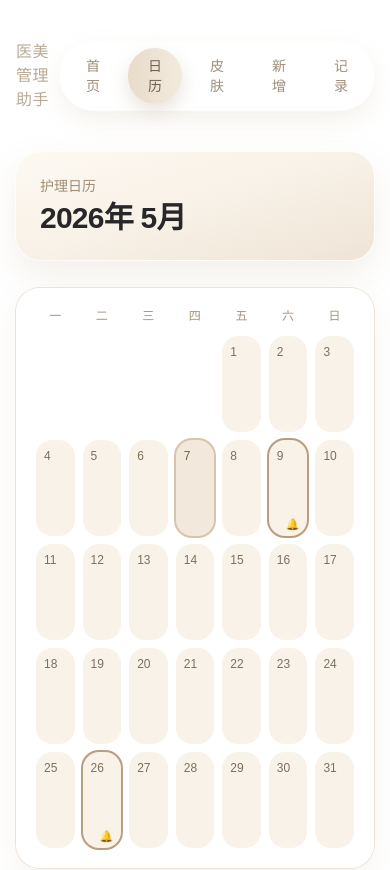
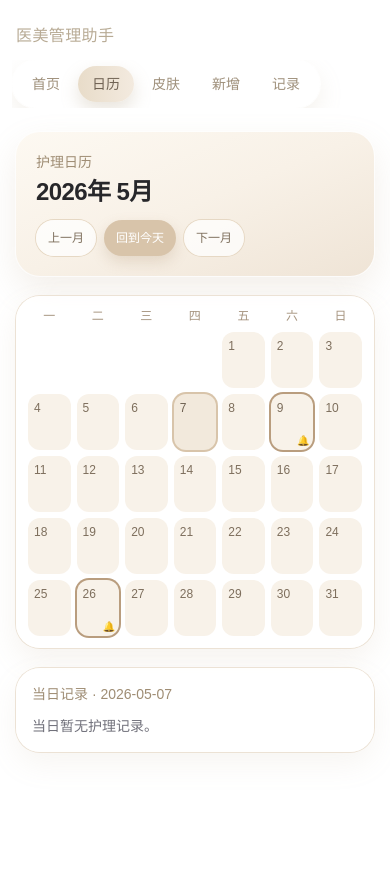
Before and after one commit to hihi122839-pixel/beauty-manager, a Next.js app: page /calendar in a window 390 px wide. Shown: the top 870 px of the page. After the commit the page ends 844 px from the top, so only its background shows below. Built offline with nearby package versions, Linux system fonts and the light colour scheme.

Commit message:
mobile fix + calendar update

```diff
--- a/src/app/add/page.tsx
+++ b/src/app/add/page.tsx
@@ -4,9 +4,9 @@ export default function AddPage() {
   return (
     <section className="space-y-4">
       <div>
-        <h1 className="text-2xl font-semibold text-zinc-800">新增记录</h1>
+        <h1 className="text-xl font-semibold text-zinc-800 sm:text-2xl">新增记录</h1>
         <p className="mt-1 text-sm text-zinc-500">
-          填写本次医美项目信息，提交后会先输出到控制台。
+          填写本次医美项目信息，提交后将保存到本地。
         </p>
       </div>
       <RecordForm />
--- a/src/app/calendar/page.tsx
+++ b/src/app/calendar/page.tsx
@@ -89,30 +89,30 @@ const mockRecordsByDate: Record<string, CalendarRecord[]> = {
 
 export default function CalendarPage() {
   const now = new Date();
-  const year = now.getFullYear();
-  const month = now.getMonth();
-  const today = toDateKey(year, month, now.getDate());
-  const [selectedDate, setSelectedDate] = useState(today);
+  const todayKey = toDateKey(now.getFullYear(), now.getMonth(), now.getDate());
+
+  const [viewYear, setViewYear] = useState(now.getFullYear());
+  const [viewMonth, setViewMonth] = useState(now.getMonth());
+  const [selectedDate, setSelectedDate] = useState(todayKey);
 
   const calendarDays = useMemo(() => {
-    const firstDay = new Date(year, month, 1);
+    const firstDay = new Date(viewYear, viewMonth, 1);
     const startOffset = (firstDay.getDay() + 6) % 7;
-    const daysInMonth = new Date(year, month + 1, 0).getDate();
+    const daysInMonth = new Date(viewYear, viewMonth + 1, 0).getDate();
 
     const cells: Array<{ day: number; dateKey: string } | null> = [];
     for (let i = 0; i < startOffset; i++) {
       cells.push(null);
     }
     for (let day = 1; day <= daysInMonth; day++) {
-      cells.push({ day, dateKey: toDateKey(year, month, day) });
+      cells.push({ day, dateKey: toDateKey(viewYear, viewMonth, day) });
     }
     while (cells.length % 7 !== 0) {
       cells.push(null);
     }
     return cells;
-  }, [month, year]);
+  }, [viewMonth, viewYear]);
 
-  const selectedRecords = mockRecordsByDate[selectedDate] ?? [];
   const reminderProjectsByDate = useMemo(() => {
     const reminderMap: Record<string, string[]> = {};
 
@@ -131,19 +131,73 @@ export default function CalendarPage() {
 
     return reminderMap;
   }, []);
+
+  const selectedRecords = mockRecordsByDate[selectedDate] ?? [];
   const reminderProjectsToday = reminderProjectsByDate[selectedDate] ?? [];
 
+  const goPrevMonth = () => {
+    if (viewMonth === 0) {
+      setViewYear(viewYear - 1);
+      setViewMonth(11);
+      return;
+    }
+    setViewMonth(viewMonth - 1);
+  };
+
+  const goNextMonth = () => {
+    if (viewMonth === 11) {
+      setViewYear(viewYear + 1);
+      setViewMonth(0);
+      return;
+    }
+    setViewMonth(viewMonth + 1);
+  };
+
+  const goToday = () => {
+    const today = new Date();
+    setViewYear(today.getFullYear());
+    setViewMonth(today.getMonth());
+    setSelectedDate(
+      toDateKey(today.getFullYear(), today.getMonth(), today.getDate())
+    );
+  };
+
   return (
-    <section className="space-y-7">
-      <div className="rounded-3xl bg-gradient-to-br from-[#fdf9f2] via-[#f8f1e7] to-[#efe4d6] p-6 shadow-[0_14px_34px_rgba(178,154,122,0.16)] ring-1 ring-white/70">
+    <section className="space-y-5 sm:space-y-7">
+      <div className="rounded-3xl bg-gradient-to-br from-[#fdf9f2] via-[#f8f1e7] to-[#efe4d6] p-5 shadow-[0_14px_34px_rgba(178,154,122,0.16)] ring-1 ring-white/70 sm:p-6">
         <p className="text-sm font-medium text-[#9f8d74]">护理日历</p>
-        <h1 className="mt-1 text-3xl font-semibold tracking-tight text-zinc-800">
-          {year}年 {monthNames[month]}
-        </h1>
+        <div className="mt-1 flex flex-col gap-3 sm:flex-row sm:items-center sm:justify-between">
+          <h1 className="text-2xl font-semibold tracking-tight text-zinc-800 sm:text-3xl">
+            {viewYear}年 {monthNames[viewMonth]}
+          </h1>
+          <div className="flex flex-wrap items-center gap-2">
+            <button
+              type="button"
+              onClick={goPrevMonth}
+              className="min-h-9 rounded-full bg-white/75 px-3 py-1.5 text-xs font-medium text-[#7e6f5d] ring-1 ring-[#e6d8c4] transition hover:bg-white"
+            >
+              上一月
+            </button>
+            <button
+              type="button"
+              onClick={goToday}
+              className="min-h-9 rounded-full bg-[#d8c4aa] px-3 py-1.5 text-xs font-medium text-white shadow-[0_6px_14px_rgba(170,142,108,0.24)] transition hover:brightness-105"
+            >
+              回到今天
+            </button>
+            <button
+              type="button"
+              onClick={goNextMonth}
+              className="min-h-9 rounded-full bg-white/75 px-3 py-1.5 text-xs font-medium text-[#7e6f5d] ring-1 ring-[#e6d8c4] transition hover:bg-white"
+            >
+              下一月
+            </button>
+          </div>
+        </div>
       </div>
 
-      <div className="rounded-3xl bg-white/88 p-5 shadow-[0_12px_30px_rgba(179,156,126,0.12)] ring-1 ring-[#ece2d5]">
-        <div className="mb-3 grid grid-cols-7 gap-2">
+      <div className="rounded-3xl bg-white/88 p-3 shadow-[0_12px_30px_rgba(179,156,126,0.12)] ring-1 ring-[#ece2d5] sm:p-5">
+        <div className="mb-2 grid grid-cols-7 gap-1.5 sm:mb-3 sm:gap-2">
           {weekDays.map((day) => (
             <p
               key={day}
@@ -154,19 +208,26 @@ export default function CalendarPage() {
           ))}
         </div>
 
-        <div className="grid grid-cols-7 gap-2">
+        <div className="grid grid-cols-7 gap-1.5 sm:gap-2">
           {calendarDays.map((cell, index) => {
             if (!cell) {
-              return <div key={`empty-${index}`} className="h-12 rounded-2xl" />;
+              return (
+                <div
+                  key={`empty-${index}`}
+                  className="h-14 rounded-xl sm:h-24 sm:rounded-2xl"
+                />
+              );
             }
 
             const records = mockRecordsByDate[cell.dateKey] ?? [];
             const hasRecord = records.length > 0;
             const reminderProjects = reminderProjectsByDate[cell.dateKey] ?? [];
             const isReminderDay = reminderProjects.length > 0;
-            const isToday = cell.dateKey === today;
+            const isToday = cell.dateKey === todayKey;
             const isSelected = cell.dateKey === selectedDate;
-            const visibleTags = records.slice(0, 3).map((item) => toShortLabel(item.projectName));
+            const visibleTags = records
+              .slice(0, 3)
+              .map((item) => toShortLabel(item.projectName));
             const extraCount = records.length - visibleTags.length;
 
             return (
@@ -175,7 +236,7 @@ export default function CalendarPage() {
                 type="button"
                 onClick={() => setSelectedDate(cell.dateKey)}
                 className={[
-                  "relative flex h-24 flex-col items-start rounded-2xl p-2 text-sm transition",
+                  "relative flex h-14 flex-col items-start rounded-xl p-1.5 text-sm transition sm:h-24 sm:rounded-2xl sm:p-2",
                   isSelected
                     ? "bg-[#f2e9dc] text-[#6f6253] ring-2 ring-[#d8c4aa]"
                     : "bg-[#f8f2e9] text-[#7e6f5d] hover:bg-[#efe4d6]",
@@ -183,19 +244,21 @@ export default function CalendarPage() {
                   isReminderDay && !isSelected ? "ring-2 ring-[#b99d7e]" : "",
                 ].join(" ")}
               >
-                <span className="mb-1 text-xs font-medium">{cell.day}</span>
+                <span className="mb-0.5 text-xs font-medium sm:mb-1">
+                  {cell.day}
+                </span>
                 {hasRecord ? (
-                  <span className="absolute right-2 top-2 h-1.5 w-1.5 rounded-full bg-[#b79c7f]" />
+                  <span className="absolute right-1.5 top-1.5 h-1.5 w-1.5 rounded-full bg-[#b79c7f] sm:right-2 sm:top-2" />
                 ) : null}
                 {isReminderDay ? (
                   <span
-                    className="absolute right-2 bottom-1.5 text-[11px] leading-none"
+                    className="absolute right-1 bottom-1 text-[10px] leading-none sm:right-2 sm:bottom-1.5 sm:text-[11px]"
                     aria-label="提醒日"
                   >
                     🔔
                   </span>
                 ) : null}
-                <div className="flex w-full flex-wrap gap-1">
+                <div className="hidden w-full flex-wrap gap-1 sm:flex">
                   {visibleTags.map((tag) => (
                     <span
                       key={tag}
@@ -228,7 +291,7 @@ export default function CalendarPage() {
         </div>
       </div>
 
-      <div className="rounded-3xl bg-white/88 p-5 shadow-[0_12px_30px_rgba(179,156,126,0.1)] ring-1 ring-[#ece2d5]">
+      <div className="rounded-3xl bg-white/88 p-4 shadow-[0_12px_30px_rgba(179,156,126,0.1)] ring-1 ring-[#ece2d5] sm:p-5">
         <p className="text-sm font-medium text-[#9f8d74]">当日记录 · {selectedDate}</p>
         {reminderProjectsToday.length > 0 ? (
           <p className="mt-2 text-xs text-[#8f7d67]">
@@ -244,7 +307,9 @@ export default function CalendarPage() {
                 key={`${item.projectName}-${idx}`}
                 className="rounded-2xl bg-[#f8f2e9] p-4"
               >
-                <h3 className="text-lg font-semibold text-zinc-800">{item.projectName}</h3>
+                <h3 className="text-lg font-semibold text-zinc-800">
+                  {item.projectName}
+                </h3>
                 <div className="mt-2 flex flex-wrap gap-2 text-xs">
                   <span className="rounded-full bg-[#efe4d6] px-2.5 py-1 text-[#7e6f5d]">
                     状态：{item.status}
--- a/src/app/layout.tsx
+++ b/src/app/layout.tsx
@@ -29,9 +29,9 @@ export default function RootLayout({
       className={`${geistSans.variable} ${geistMono.variable} h-full antialiased`}
     >
       <body className="min-h-full bg-gradient-to-b from-[#fdfaf4] via-[#fcf8f1] to-[#f8f2e8] text-zinc-800">
-        <div className="mx-auto flex min-h-full w-full max-w-3xl flex-col px-4 py-10 sm:px-6">
-          <header className="mb-10">
-            <div className="flex items-center justify-between">
+        <div className="mx-auto flex min-h-full w-full max-w-3xl flex-col px-4 py-6 sm:px-6 sm:py-10">
+          <header className="mb-6 sm:mb-10">
+            <div className="flex flex-col gap-3 sm:flex-row sm:items-center sm:justify-between">
               <p className="text-base font-medium tracking-wide text-[#b8ab95]">
                 医美管理助手
               </p>
--- a/src/components/record-card.tsx
+++ b/src/components/record-card.tsx
@@ -11,7 +11,7 @@ export function RecordCard({ record }: RecordCardProps) {
   const diaryStars = "★".repeat(record.satisfaction ?? 0) + "☆".repeat(5 - (record.satisfaction ?? 0));
 
   return (
-    <article className="rounded-3xl bg-white/92 p-6 shadow-[0_14px_36px_rgba(179,156,126,0.14)]">
+    <article className="w-full rounded-3xl bg-white/92 p-4 shadow-[0_14px_36px_rgba(179,156,126,0.14)] sm:p-6">
       <div className="mb-4 flex items-start justify-between gap-3">
         <h3 className="text-xl font-semibold tracking-tight text-zinc-800">
           {record.projectName}
--- a/src/components/top-nav.tsx
+++ b/src/components/top-nav.tsx
@@ -15,7 +15,8 @@ export function TopNav() {
   const pathname = usePathname();
 
   return (
-    <nav className="inline-flex items-center gap-2 rounded-full bg-white/70 p-1.5 shadow-[0_10px_24px_rgba(178,159,128,0.15)] ring-1 ring-white/85 backdrop-blur">
+    <nav className="-mx-1 overflow-x-auto sm:mx-0 sm:overflow-visible [scrollbar-width:none] [&::-webkit-scrollbar]:hidden">
+      <div className="inline-flex w-max items-center gap-1 rounded-full bg-white/70 p-1.5 shadow-[0_10px_24px_rgba(178,159,128,0.15)] ring-1 ring-white/85 backdrop-blur sm:w-auto sm:gap-2">
         {navItems.map((item) => {
           const isActive = pathname === item.href;
           return (
@@ -23,7 +24,7 @@ export function TopNav() {
               key={item.href}
               href={item.href}
               className={[
-              "rounded-full px-5 py-2 text-sm font-medium transition",
+                "shrink-0 rounded-full px-3.5 py-2 text-sm font-medium transition sm:px-5",
                 isActive
                   ? "bg-gradient-to-r from-[#e8dcc9] to-[#f3eadf] text-[#6f6253] shadow-[0_8px_18px_rgba(170,150,118,0.26)]"
                   : "text-[#9f907b] hover:bg-white/85 hover:text-[#7d6f5d]",
@@ -33,6 +34,7 @@ export function TopNav() {
             </Link>
           );
         })}
+      </div>
     </nav>
   );
 }
```
Also changed, not shown: src/app/page.tsx (+8 -8 lines), src/app/records/page.tsx (+44 -11 lines), src/app/skin/page.tsx (+17 -13 lines), src/components/record-form.tsx (+11 -15 lines). Lines whose indentation alone changed are shown as unchanged.
